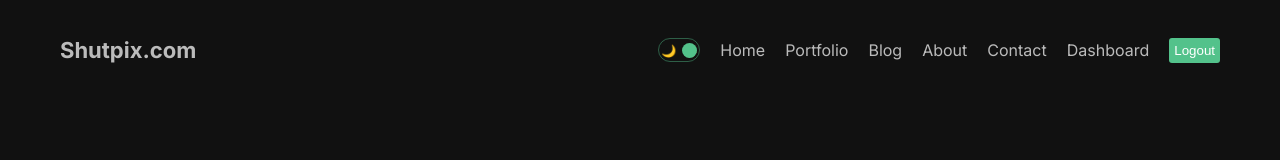
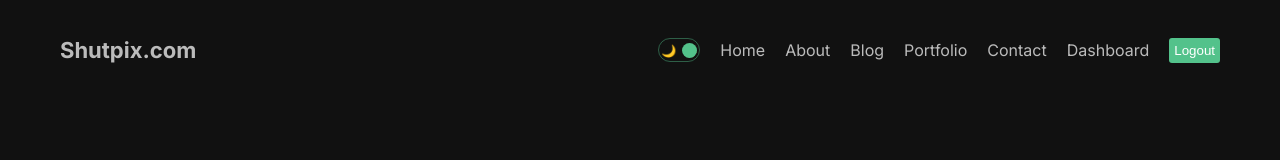
Before and after one commit to vishalmishradev/Blogpage, a Next.js app: page / in a window 1280 px wide. Shown: the top 160 px of the page. Built offline with nearby package versions, Linux system fonts and the light colour scheme.

Commit message:
added some navbar chnges

```diff
--- a/src/components/navbar/Navbar.jsx
+++ b/src/components/navbar/Navbar.jsx
@@ -13,8 +13,8 @@ const links = [
   },
   {
     id: 2,
-    title: "Portfolio",
-    url: "/portfolio",
+    title: "About",
+    url: "/about",
   },
   {
     id: 3,
@@ -23,8 +23,8 @@ const links = [
   },
   {
     id: 4,
-    title: "About",
-    url: "/about",
+    title: "Portfolio",
+    url: "/portfolio",
   },
   {
     id: 5,
```
